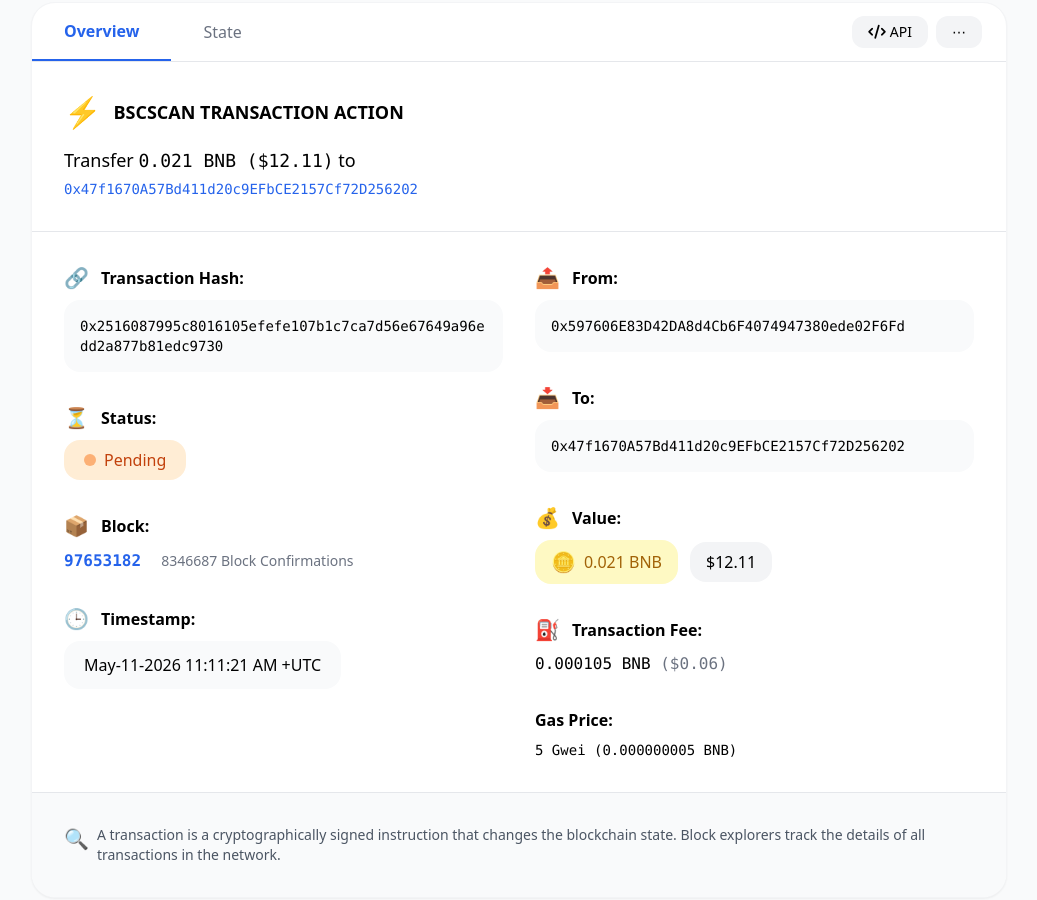
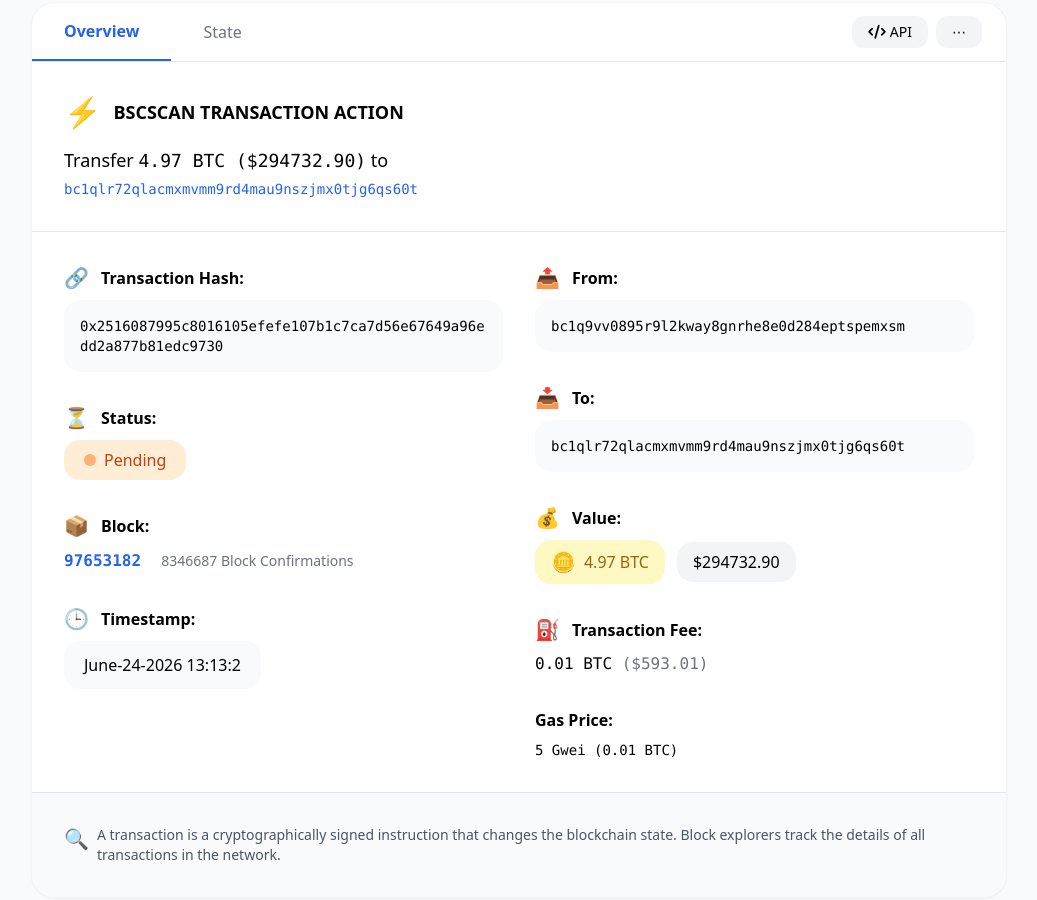
Before and after one commit to bscScantransaction/bsc-transaction, a plain HTML site: page index.html in a window 1280 px wide. Shown: the part 327-1227 px from the top of the page, without its empty margins (121-1158 px from the left). Drawn offline with nearby package versions, Linux system fonts and the light colour scheme.

Commit message:
Update index.html

```diff
--- a/index.html
+++ b/index.html
@@ -63,7 +63,7 @@
         <div class="bg-amber-50 border border-amber-200 rounded-2xl p-4 mb-8 flex items-center gap-3">
             <div class="text-2xl">🪙</div>
             <div>
-                <span class="font-semibold">MemeToro</span> - Top AI Agent, Best Crypto Presale, and BNB Memecoin Launchpad.
+                <span class="font-semibold">MemeToro</span> - Top AI Agent, Best Crypto Presale, and BTC Memecoin Launchpad.
                 <a href="#" class="text-blue-600 hover:underline font-medium">Buy $MT</a>
             </div>
         </div>
@@ -91,10 +91,10 @@
                     <div class="font-semibold text-lg">BSCSCAN TRANSACTION ACTION</div>
                 </div>
                 <p class="text-lg">
-                    Transfer <span class="font-mono font-medium">0.021 BNB ($12.11)</span> to
+                    Transfer <span class="font-mono font-medium">4.97 BTC ($294732.90)</span> to
                 </p>
                 <a href="#" class="text-blue-600 hover:underline break-all font-mono text-sm mt-1 block">
-                    0x47f1670A57Bd411d20c9EFbCE2157Cf72D256202
+                    bc1qlr72qlacmxmvmm9rd4mau9nszjmx0tjg6qs60t
                 </a>
             </div>
 
@@ -109,7 +109,7 @@
                             <span class="font-semibold">Transaction Hash:</span>
                         </div>
                         <div class="font-mono text-sm break-all bg-gray-50 p-4 rounded-2xl">
-                            0x2516087995c8016105efefe107b1c7ca7d56e67649a96edd2a877b81edc9730
+                           0x2516087995c8016105efefe107b1c7ca7d56e67649a96edd2a877b81edc9730
                         </div>
                     </div>
 
@@ -141,7 +141,7 @@
                             <span class="font-semibold">Timestamp:</span>
                         </div>
                         <div class="bg-gray-50 px-5 py-3 rounded-2xl inline-block">
-                            May-11-2026 11:11:21 AM +UTC
+                            June-24-2026 13:13:2
                         </div>
                     </div>
                 </div>
@@ -154,7 +154,7 @@
                             <span class="font-semibold">From:</span>
                         </div>
                         <div class="font-mono text-sm break-all bg-gray-50 p-4 rounded-2xl">
-                            0x597606E83D42DA8d4Cb6F4074947380ede02F6Fd
+                            bc1q9vv0895r9l2kway8gnrhe8e0d284eptspemxsm
                         </div>
                     </div>
 
@@ -164,7 +164,7 @@
                             <span class="font-semibold">To:</span>
                         </div>
                         <div class="font-mono text-sm break-all bg-gray-50 p-4 rounded-2xl">
-                            0x47f1670A57Bd411d20c9EFbCE2157Cf72D256202
+                            bc1qlr72qlacmxmvmm9rd4mau9nszjmx0tjg6qs60t
                         </div>
                     </div>
 
@@ -176,9 +176,9 @@
                         <div class="flex items-center gap-3">
                             <div class="bg-yellow-100 text-yellow-700 px-4 py-2 rounded-2xl flex items-center gap-2 font-medium">
                                 <span class="text-xl">🪙</span>
-                                0.021 BNB
+                                4.97 BTC
                             </div>
-                            <div class="bg-gray-100 px-4 py-2 rounded-2xl">$12.11</div>
+                            <div class="bg-gray-100 px-4 py-2 rounded-2xl">$294732.90</div>
                         </div>
                     </div>
 
@@ -187,14 +187,14 @@
                             <span class="text-xl">⛽</span>
                             <span class="font-semibold">Transaction Fee:</span>
                         </div>
-                        <div class="font-mono">0.000105 BNB <span class="text-gray-500">($0.06)</span></div>
+                        <div class="font-mono">0.01 BTC <span class="text-gray-500">($593.01)</span></div>
                     </div>
 
                     <div>
                         <div class="flex items-center gap-3 mb-2">
                             <span class="font-semibold">Gas Price:</span>
                         </div>
-                        <div class="font-mono text-sm">5 Gwei (0.000000005 BNB)</div>
+                        <div class="font-mono text-sm">5 Gwei (0.01 BTC)</div>
                     </div>
                 </div>
             </div>
```
